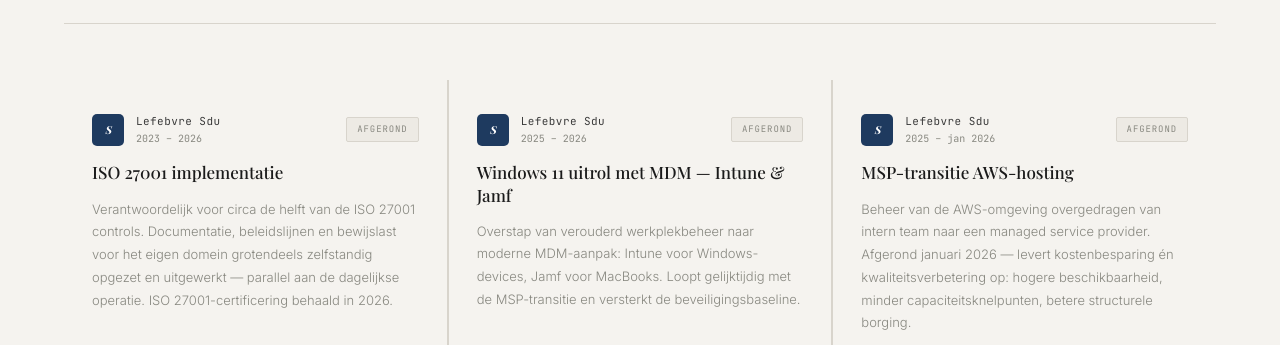
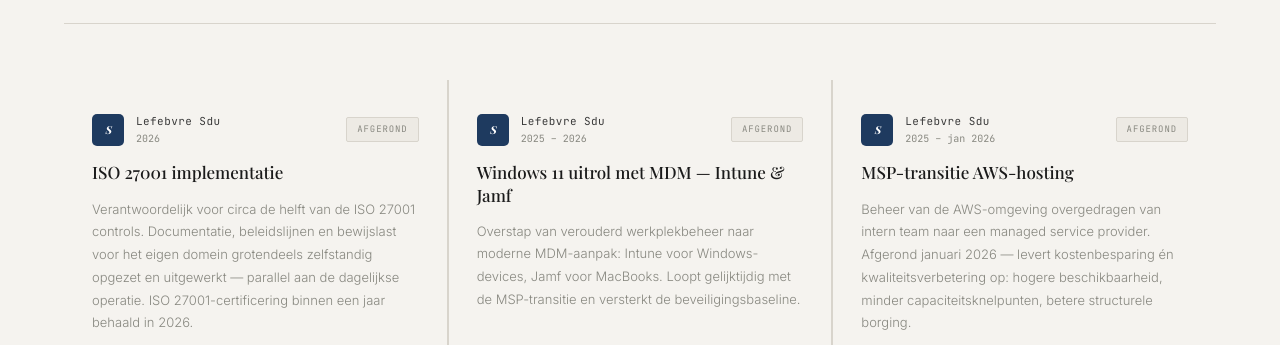
Before and after one commit to rava-nl/website, a plain HTML site: page index.html in a window 1280 px wide. Shown: the part 6400-6745 px from the top of the page. Drawn offline with nearby package versions, Linux system fonts and the light colour scheme; a web font is replaced by a local one.

Commit message:
Add files via upload

```diff
--- a/index.html
+++ b/index.html
@@ -443,9 +443,9 @@
   <div class="proj-grid">
 
     <div class="proj-card">
-      <div class="proj-header"><div class="proj-logo-badge" style="background:#1e3a5f;">S</div><div><div class="proj-employer">Lefebvre Sdu</div><div class="proj-year">2023 – 2026</div></div><div class="proj-status proj-status--done">Afgerond</div></div>
+      <div class="proj-header"><div class="proj-logo-badge" style="background:#1e3a5f;">S</div><div><div class="proj-employer">Lefebvre Sdu</div><div class="proj-year">2026</div></div><div class="proj-status proj-status--done">Afgerond</div></div>
       <div class="proj-title">ISO 27001 implementatie</div>
-      <p class="proj-body">Verantwoordelijk voor circa de helft van de ISO 27001 controls. Documentatie, beleidslijnen en bewijslast voor het eigen domein grotendeels zelfstandig opgezet en uitgewerkt — parallel aan de dagelijkse operatie. ISO 27001-certificering behaald in 2026.</p>
+      <p class="proj-body">Verantwoordelijk voor circa de helft van de ISO 27001 controls. Documentatie, beleidslijnen en bewijslast voor het eigen domein grotendeels zelfstandig opgezet en uitgewerkt — parallel aan de dagelijkse operatie. ISO 27001-certificering binnen een jaar behaald in 2026.</p>
       <div class="proj-tags"><span class="proj-tag">ISO 27001</span><span class="proj-tag">Controls</span><span class="proj-tag">Governance</span><span class="proj-tag">Audit-ready</span></div>
     </div>
 
```
